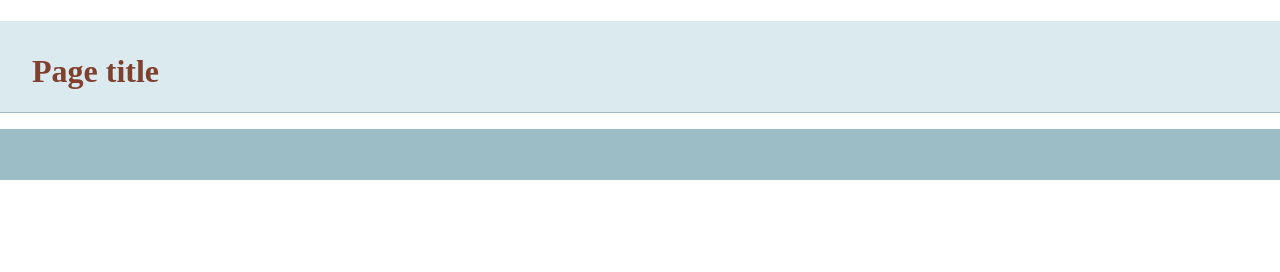
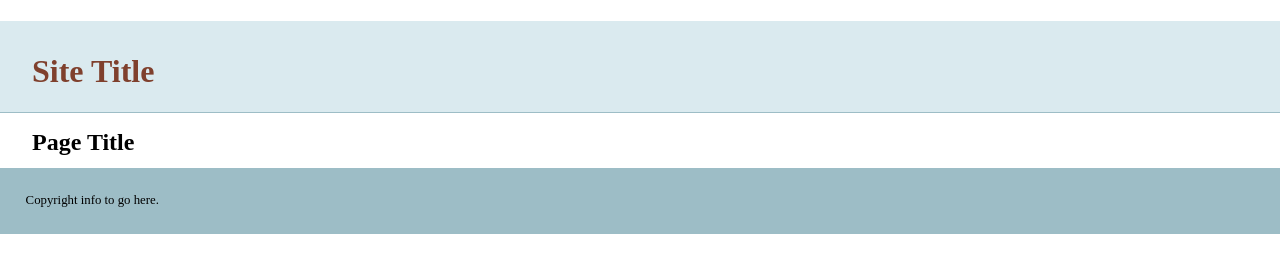
Before and after one commit to fardmuhammad/git-basics, a plain HTML site: page index.html in a window 1280 px wide. Drawn offline with nearby package versions, Linux system fonts and the light colour scheme.

Commit message:
added more info to template

```diff
--- a/index.html
+++ b/index.html
@@ -14,13 +14,15 @@
     </head>
     <body>
     <header>
-	<h1>Page title</h1>
+	<h1>Site Title</h1>
     </header>
     <nav id="pageNav">
     </nav>
     <main>
+    	<h2>Page Title</h2>
     </main>
     <footer>
+    	Copyright info to go here.
     </footer>
         <script>
 //use the modernizr load to load up external scripts. This will load the scripts asynchronously, but the order listed matters. Although it will load all scripts in parallel, it will execute them in the order listed
```
